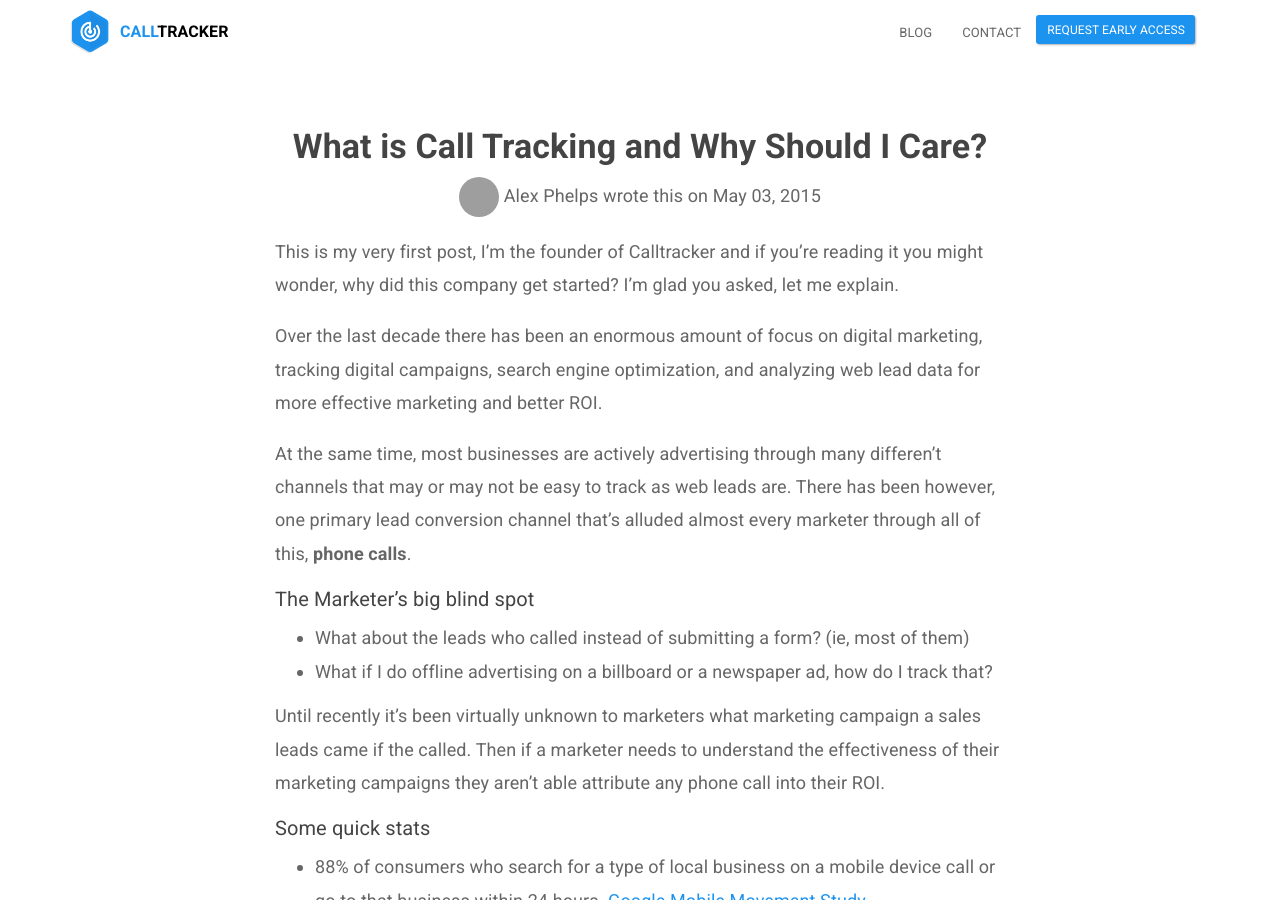
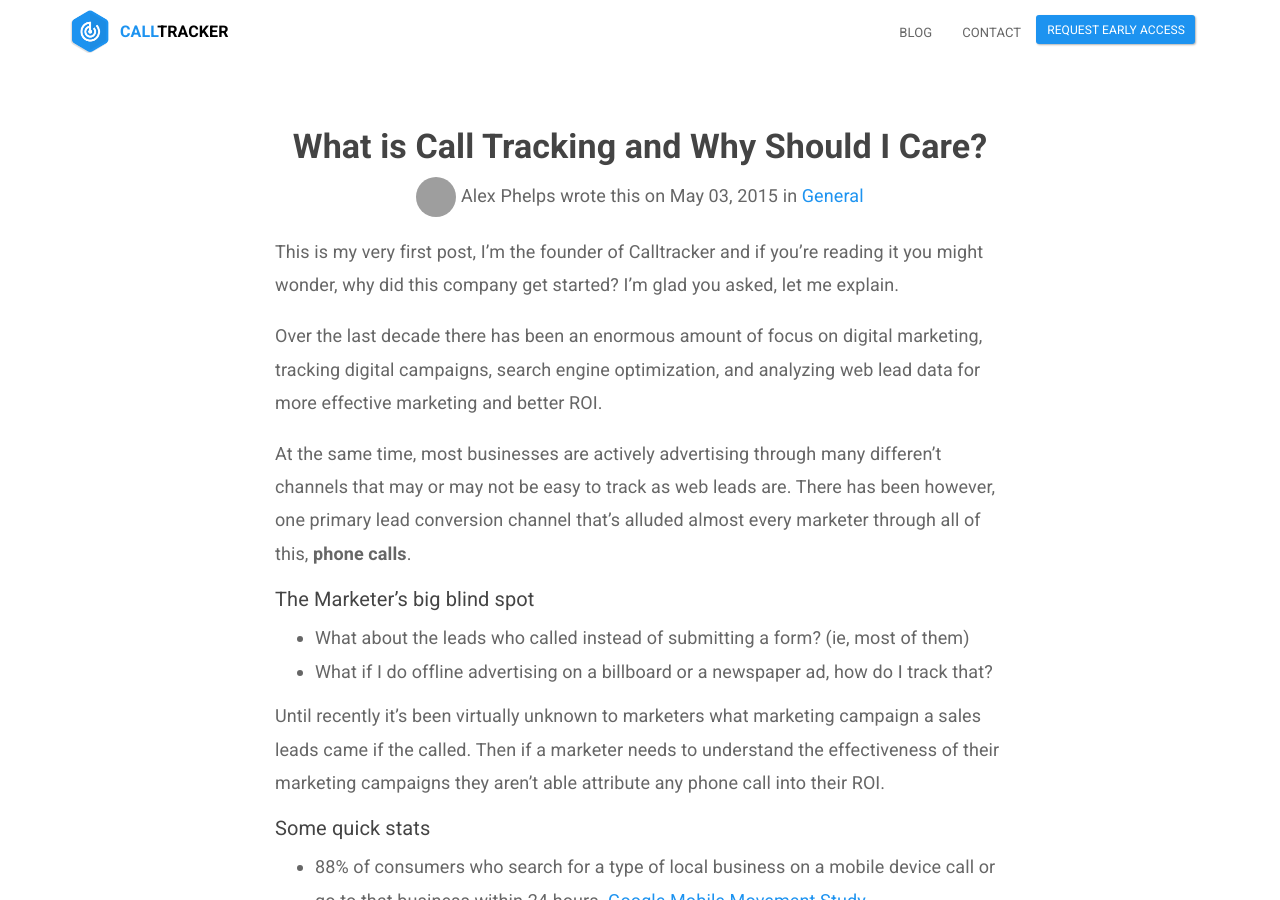
Before and after one commit to sumonst21/calltrackerio-site, a Jekyll site: the page built from _posts/2015-05-03-what-is-call-tracking-why-should-i-care.md, in a window 1280 px wide and 900 px high. Built offline with Jekyll 4.4.1, drawn with Linux system fonts in a browser that asks for light colours; comment, search, counter and statistics services are not loaded; grey boxes are pictures that could not be loaded.

Commit message:
get categories to work properly

```diff
--- a/_layouts/category.html
+++ b/_layouts/category.html
@@ -7,8 +7,8 @@
   <div class="container">
     <div class="row">
       <div class="col-md-8 col-md-offset-2">
-        <h3>{{ page.tag }}</h3>
-          {% for post in site.tags[page.tag] %}
+        <h3>{% for category in site.categories %}<a href="/{{ category | first | slugize }}">{{ category | first | capitalize }}</a>{% endfor %}</h3>
+          {% for post in site.categories.[page.category] %}
           {% assign author = site.authors[post.author] %}
           <div class="post-preview">
           <a href="{{ post.url}}">
--- a/_layouts/post.html
+++ b/_layouts/post.html
@@ -16,7 +16,7 @@
     </div>
     <h3 class="bold text-center post-title">{{ page.title }}</h3>
     <p class="text-center"><img src="//www.gravatar.com/avatar/{{ author.gravatar }}?s=40" class="img-circle">
-    <span class="author">{{ author.display_name }}</span> wrote this on <time datetime="{{ page.date | date_to_xmlschema }}" class="post-date">{{ page.date | date: '%B %d, %Y' }}</time></p>
+    <span class="author">{{ author.display_name }}</span> wrote this on <time datetime="{{ page.date | date_to_xmlschema }}" class="post-date">{{ page.date | date: '%B %d, %Y' }}</time> in {% for category in site.categories %}<a href="/{{ category | first | slugize }}">{{ category | first | capitalize }}</a>{% endfor %}</p>
     {{ content }}
   </article>
   <div class="comments m-t-40">
--- a/blog.html
+++ b/blog.html
@@ -15,7 +15,7 @@
 			 		<img src="{{ post.image }}" class="img-responsive" />
 			 		<h3 class="bold">{{ post.title }}</h3>
 			 	</a>
-			 		<p><small class="text-muted"></small><img src="//www.gravatar.com/avatar/{{ author.gravatar }}?s=40" class="img-circle"> {{ author.display_name }} on {{ post.date | date: '%B %d, %Y' }}, {{ post.category }}</p>
+			 		<p><small class="text-muted"></small><img src="//www.gravatar.com/avatar/{{ author.gravatar }}?s=40" class="img-circle"> {{ author.display_name }} on {{ post.date | date: '%B %d, %Y' }}, {% for category in site.categories %}<a href="/{{ category | first | slugize }}/">{{ category | first | capitalize }}</a>{% endfor %}</p>
 		          	<p>{{ post.excerpt }}</p>
 		          	<p><a href="{{ post.url }}" class="btn btn-inverse">Read More</a></p>
 			 </div>
--- a/general-marketing.html
+++ /dev/null
@@ -1,6 +0,0 @@
----
-layout: category
-tag: 'General Marketing'
-title: 'General Marketing'
----
-{{ content }}
--- /dev/null
+++ b/general.html
@@ -0,0 +1,6 @@
+---
+layout: category
+category: 'general'
+title: 'General'
+---
+{{ content }}
```
Also changed, not shown: _posts/2015-05-03-what-is-call-tracking-why-should-i-care.md (+1 -1 lines).
